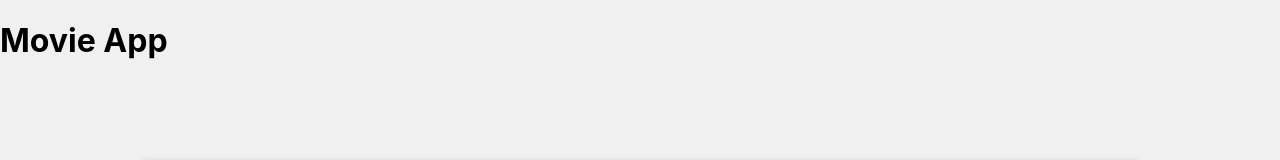
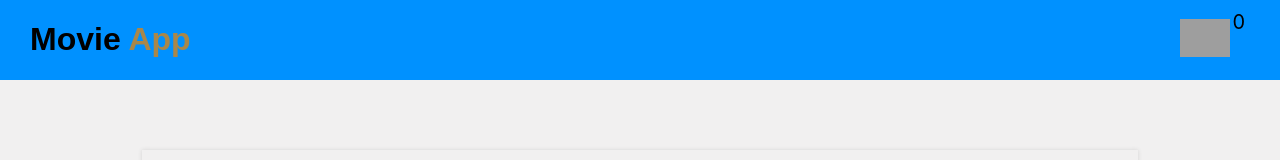
Before and after one commit to Ritesh9919/learning-react-with_intense_focus, a React (Create React App) app in the folder 05_react-component-1/movieapp/: page / in a window 1280 px wide. Shown: the top 160 px of the page. Built offline with nearby package versions, Linux system fonts and the light colour scheme; grey boxes are pictures that could not be loaded.

Commit message:
created the navbar component

```diff
--- a/05_react-component-1/movieapp/src/App.js
+++ b/05_react-component-1/movieapp/src/App.js
@@ -1,7 +1,9 @@
 import MovieList from "./components/MovieList";
+import Navbar from "./components/Navbar";
 function App() {
   return (
     <div className="App">
+      <Navbar />
       <MovieList />
     </div>
   );
--- a/05_react-component-1/movieapp/src/components/MovieList.js
+++ b/05_react-component-1/movieapp/src/components/MovieList.js
@@ -91,8 +91,7 @@ class MovieList extends Component {
   render() {
     console.log(this.state.movies);
     return (
-      <div>
-        <h1>Movie App</h1>
+      <div className="movieList">
         {this.state.movies.map((movie, index) => (
           <MovieCard
             movie={movie}
--- /dev/null
+++ b/05_react-component-1/movieapp/src/components/Navbar.jsx
@@ -0,0 +1,22 @@
+const Navbar = () => {
+  return (
+    <header>
+      <div className="logo">
+        <h1>
+          Movie <span className="design">App</span>
+        </h1>
+      </div>
+      <div className="cart">
+        <div>
+          <img
+            src="https://cdn-icons-png.flaticon.com/128/3144/3144456.png"
+            alt="cart image"
+          />
+        </div>
+        <span className="count">0</span>
+      </div>
+    </header>
+  );
+};
+
+export default Navbar;
--- a/05_react-component-1/movieapp/src/index.css
+++ b/05_react-component-1/movieapp/src/index.css
@@ -6,6 +6,72 @@ body {
   -webkit-font-smoothing: antialiased;
   -moz-osx-font-smoothing: grayscale;
   background-color: rgb(241, 240, 240);
+  box-sizing: border-box;
+}
+
+header {
+  width: 100%;
+  display: flex;
+  justify-content: space-between;
+  align-items: center;
+  background-color: rgb(0, 145, 255);
+  position: fixed;
+  top: 0;
+  left: 0;
+}
+
+header img {
+  width: 50px;
+  position: relative;
+}
+
+.count {
+  position: absolute;
+  top: 10px;
+  right: 35px;
+  font-size: 20px;
+}
+
+.logo {
+  margin-left: 30px;
+  font-family: sans-serif;
+}
+
+.design {
+  animation-name: change-color;
+  animation-duration: 2s;
+  animation-iteration-count: infinite;
+}
+
+@keyframes change-color {
+  0% {
+    color: blue;
+  }
+  20% {
+    color: pink;
+  }
+  50% {
+    color: burlywood;
+  }
+  70% {
+    color: cyan;
+  }
+
+  90% {
+    color: chocolate;
+  }
+
+  100% {
+    color: green;
+  }
+}
+
+.cart {
+  margin-right: 50px;
+}
+
+.movieList {
+  padding: 50px 0;
 }
 
 .movie-card {
```
